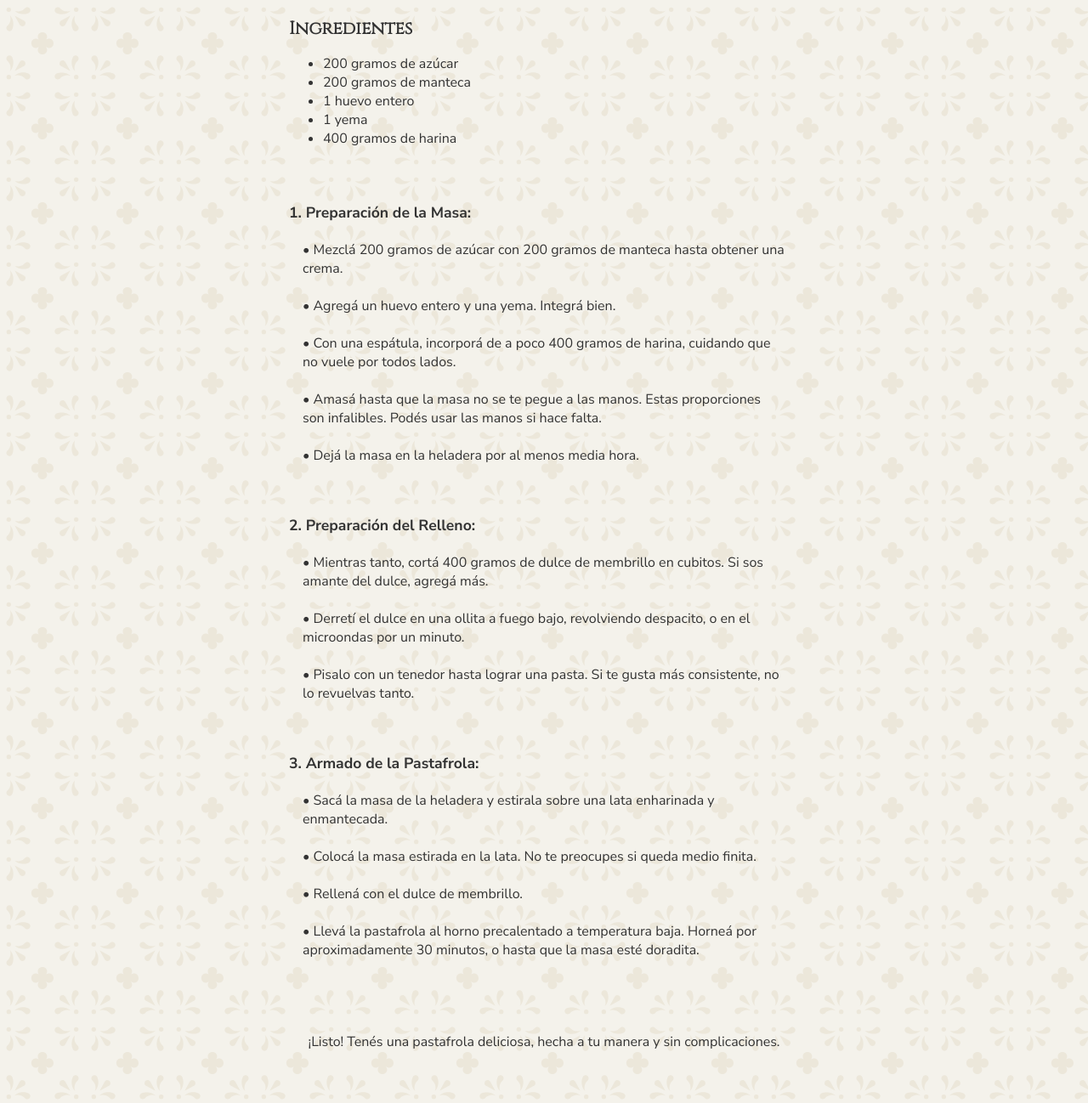
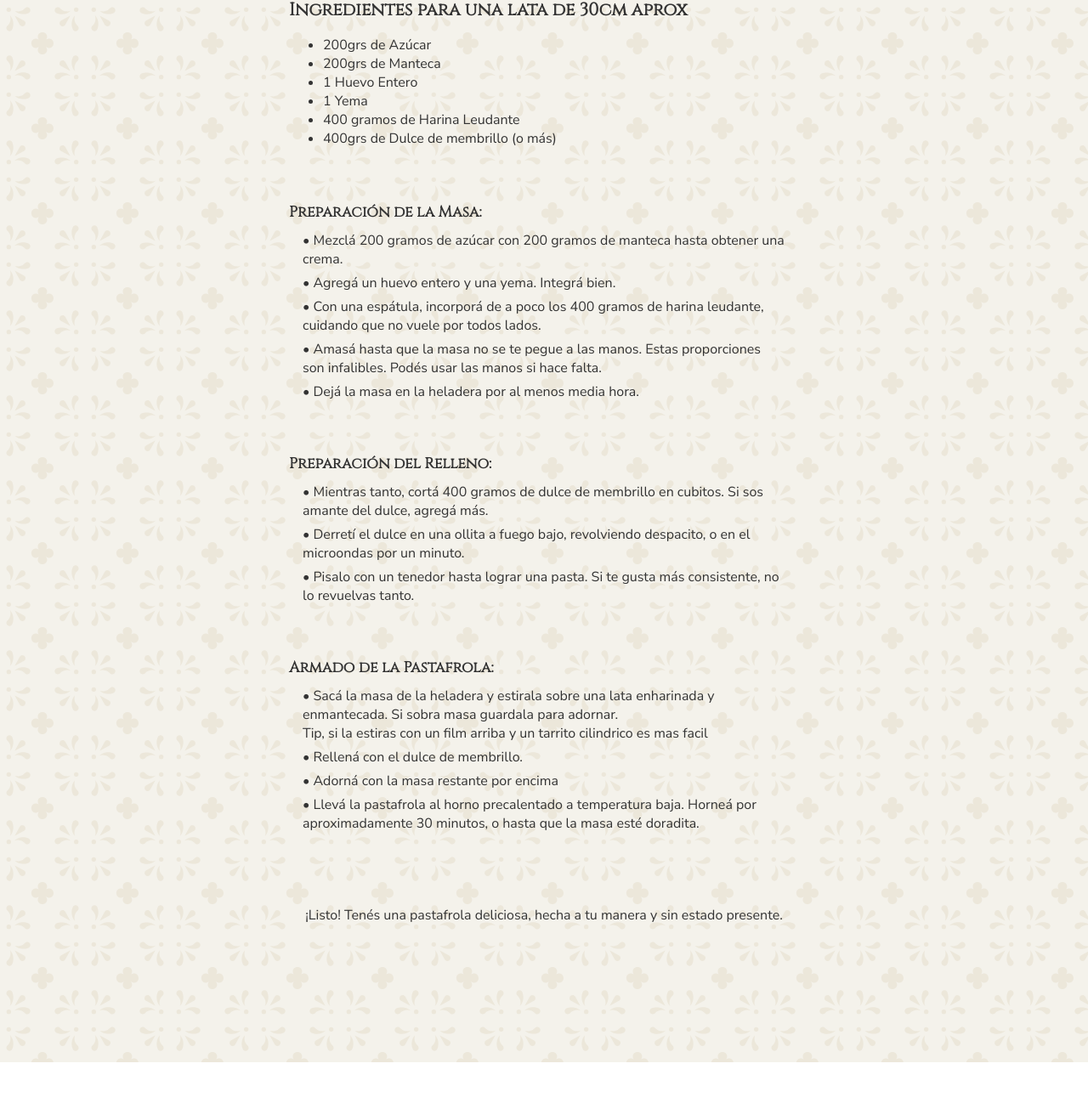
Before and after one commit to JuanHeis/myweb, a plain HTML site: page pastafrola-casera-libertaria/index.html in a window 1280 px wide. Shown: the part 199-1497 px from the top of the page at 85% size. After the commit the page ends 1449 px from the top, so only its background shows below. Drawn offline with Linux system fonts and the light colour scheme.

Commit message:
Add files via upload

```diff
--- a/pastafrola-casera-libertaria/index.html
+++ b/pastafrola-casera-libertaria/index.html
@@ -16,16 +16,22 @@
         margin-top: 100px;
         font-family: "Cinzel", serif;
         color: #333;
-        text-decoration: underline;
+        line-height: 32px;
         text-align: center;
         font-size: 2rem;
         margin-bottom: 33px;
       }
       h3 {
+        font-size: 1.1rem;
+        font-family: "Cinzel", serif;
+        color: #333;
+        margin-bottom: 10px;
+      }
+      h2 {
         font-size: 1.3rem;
         font-family: "Cinzel", serif;
         color: #333;
-        margin-bottom: 10px;
+        margin: 0px;
       }
       ul {
         margin-bottom: 64px;
@@ -33,6 +39,10 @@
       div {
         margin: 0 auto;
         max-width: 600px;
+
+      }
+      div.recipe__item{
+        margin-bottom: 6px;
 
       }
       p {
@@ -48,56 +58,55 @@
         Pastafrola Liberal Libertaria <br />
         Linaje Heis
       </h1>
-      <h3>Ingredientes</h3>
+      <h2>Ingredientes para una lata de 30cm aprox</h2>
       <ul>
-        <li>200 gramos de azúcar</li>
-        <li>200 gramos de manteca</li>
-        <li>1 huevo entero</li>
-        <li>1 yema</li>
-        <li>400 gramos de harina</li>
+        <li>200grs de Azúcar</li>
+        <li>200grs de Manteca</li>
+        <li>1 Huevo Entero</li>
+        <li>1 Yema</li>
+        <li>400 gramos de Harina Leudante</li>
+        <li>400grs de Dulce de membrillo (o más)</li>
       </ul>
       <p>
-        <b> 1. Preparación de la Masa: </b>
+        <h3>Preparación de la Masa: </h3>
         <div style="margin-inline: 16px">
+            <div class="recipe__item">• Mezclá 200 gramos de azúcar con 200 gramos de manteca hasta obtener
+              una crema.
+            </div>
 
-            <div
-              >• Mezclá 200 gramos de azúcar con 200 gramos de manteca hasta obtener
-              una crema.</div
-            >
-   <br>
-            <div>• Agregá un huevo entero y una yema. Integrá bien.</div>
-            <br>
-            <div
-              >• Con una espátula, incorporá de a poco 400 gramos de harina, cuidando
+            <div  class="recipe__item">• Agregá un huevo entero y una yema. Integrá bien.</div>
+
+            <div  class="recipe__item"
+              >• Con una espátula, incorporá de a poco los 400 gramos de harina leudante, cuidando
               que no vuele por todos lados.</div
             >
-            <br>
-            <div
+
+            <div  class="recipe__item"
               >• Amasá hasta que la masa no se te pegue a las manos. Estas
               proporciones son infalibles. Podés usar las manos si hace falta.</div
             >
-            <br>
-            <div>• Dejá la masa en la heladera por al menos media hora. </div>
+
+            <div  class="recipe__item">• Dejá la masa en la heladera por al menos media hora. </div>
         </div>
       </p>
       <br>
 
 
       <p>
-        <b>2. Preparación del Relleno:</b>
+        <h3>Preparación del Relleno:</h3>
         <div style="margin-inline: 16px">
 
-            <div
+            <div  class="recipe__item"
               >• Mientras tanto, cortá 400 gramos de dulce de membrillo en cubitos. Si
               sos amante del dulce, agregá más.</div
             >
-            <br>
-            <div
+
+            <div  class="recipe__item"
               >• Derretí el dulce en una ollita a fuego bajo, revolviendo despacito, o
               en el microondas por un minuto.</div
             >
-            <br>
-            <div
+
+            <div  class="recipe__item"
               >• Pisalo con un tenedor hasta lograr una pasta. Si te gusta más
               consistente, no lo revuelvas tanto.</div
             ></div
@@ -106,32 +115,27 @@
       <br>
 
         <p>
-            <b> 3. Armado de la Pastafrola: </b>
+            <h3>Armado de la Pastafrola: </h3>
             <div style="margin-inline: 16px">
-
-                <div
+                <div  class="recipe__item"
                 >• Sacá la masa de la heladera y estirala sobre una lata enharinada y
-                enmantecada.</div
+                enmantecada. Si sobra masa guardala para adornar. <br>
+                Tip, si la estiras con un film arriba y un tarrito cilindrico es mas facil</div
                 >
-                <br>
-                <div
-                >• Colocá la masa estirada en la lata. No te preocupes si queda medio
-                finita.</div
+                <div  class="recipe__item">• Rellená con el dulce de membrillo.</div>
+                <div  class="recipe__item"
+                >• Adorná con la masa restante por encima</div
                 >
-                <br>
-                <div>• Rellená con el dulce de membrillo.</div>
-                <br>
-                <div
+                <div  class="recipe__item"
                 >• Llevá la pastafrola al horno precalentado a temperatura baja. Horneá
                 por aproximadamente 30 minutos, o hasta que la masa esté doradita.</div
                 >
-                <br>
+
                 </div>
                 </p>
                 </div>
-                <br>
-                <br>
-            <div style="text-align:center">¡Listo! Tenés una pastafrola deliciosa, hecha a tu manera y sin complicaciones.</div>
+            <br><br><br>
+            <div style="text-align:center">¡Listo! Tenés una pastafrola deliciosa, hecha a tu manera y sin estado presente.</div>
             <br><br><br><br><br><br><br>
   </body>
 </html>
```
